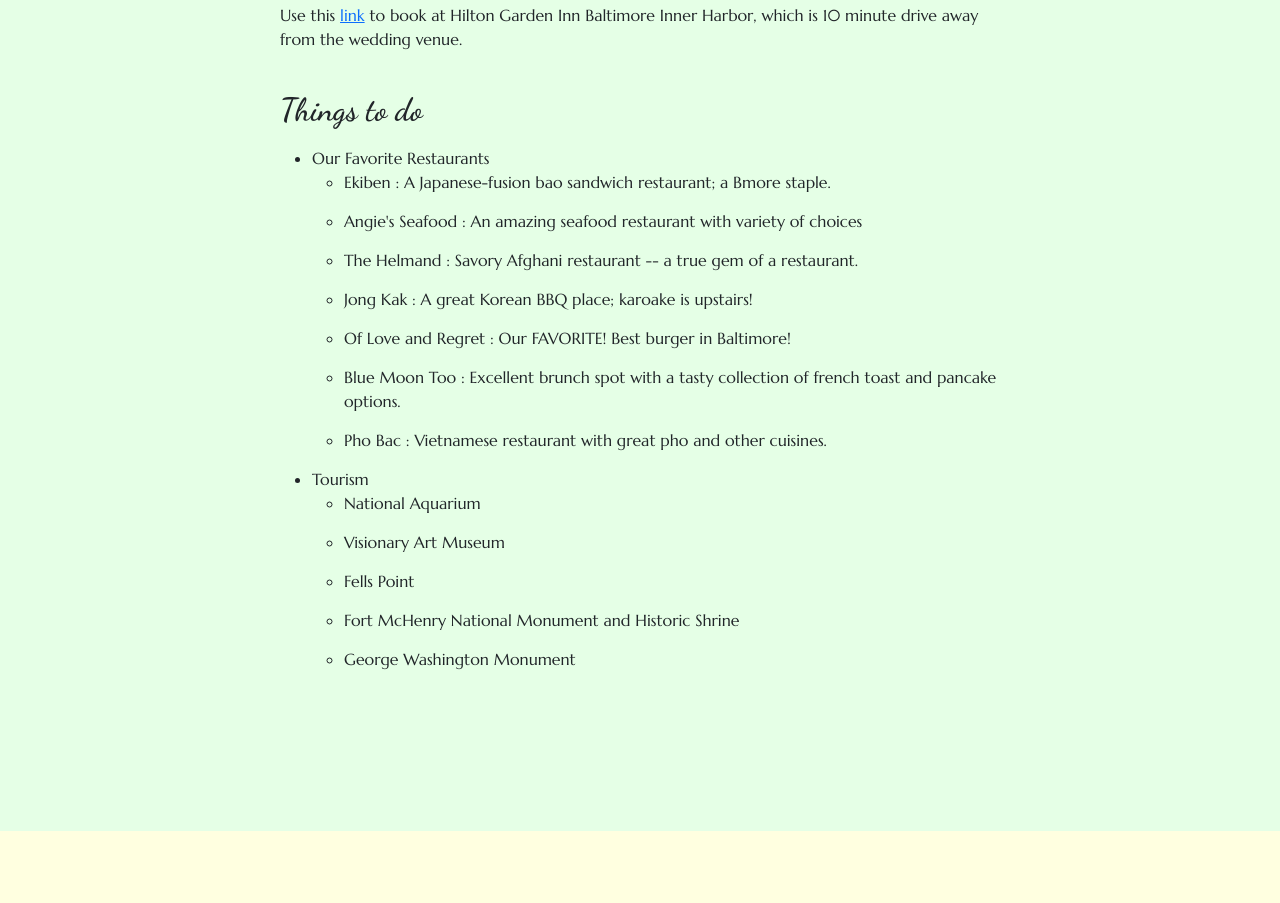
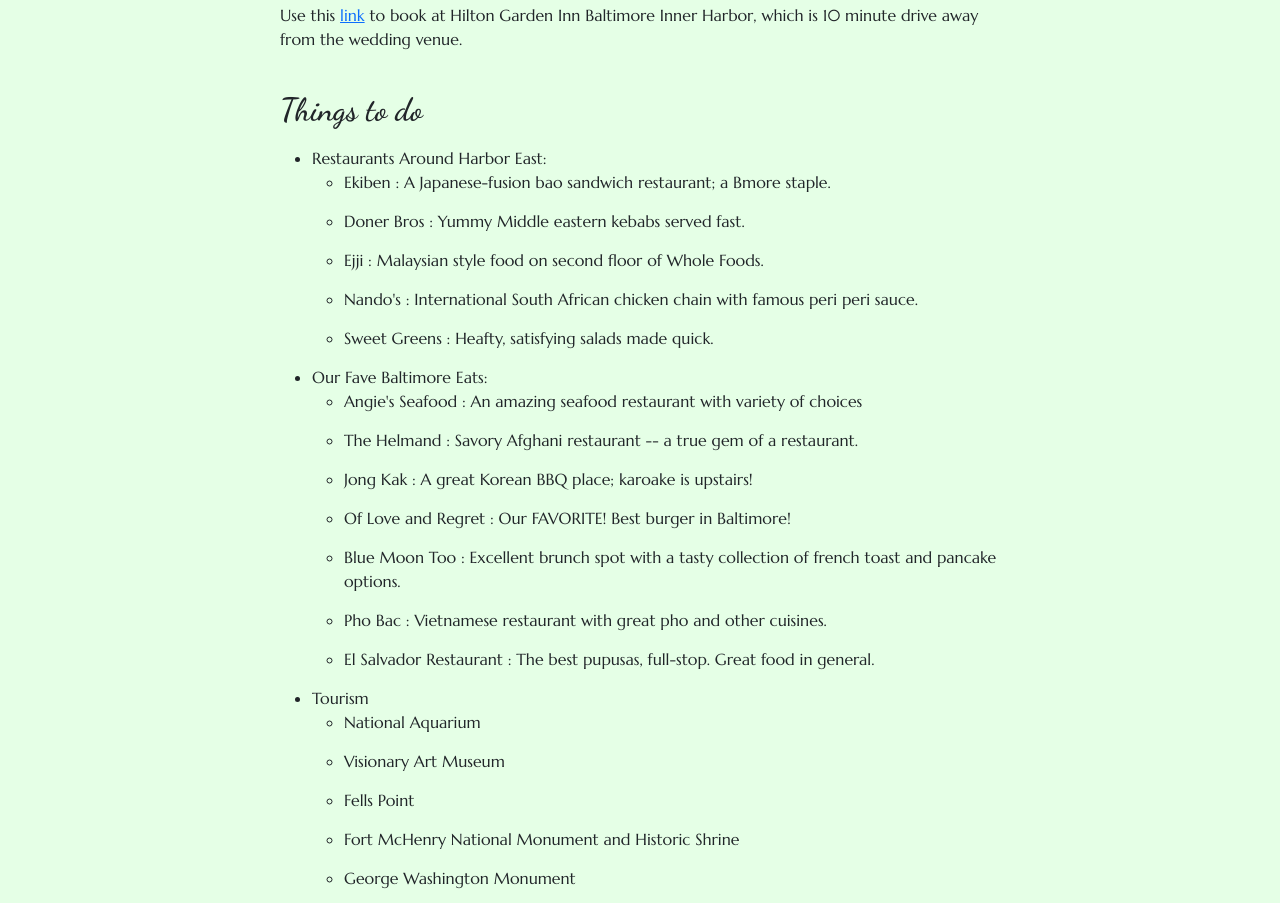
Before and after one commit to woojoonk/mikewoo2022, a plain HTML site: page index.html in a window 1280 px wide. Shown: the part 6173-7076 px from the top of the page. Drawn offline with nearby package versions, Linux system fonts and the light colour scheme.

Commit message:
Update index.html

```diff
--- a/index.html
+++ b/index.html
@@ -108,15 +108,23 @@
                         <br><h2 class="font-wedding2">Things to do</h2>
                         <p class="marfont">
                             <ul class="marfont">
-                                <li>Our Favorite Restaurants
+                                <li>Restaurants Around Harbor East:
                                     <ul>
                                         <li>Ekiben : A Japanese-fusion bao sandwich restaurant; a Bmore staple.</li>
+                                        <li>Doner Bros : Yummy Middle eastern kebabs served fast.</li>
+                                        <li>Ejji : Malaysian style food on second floor of Whole Foods.</li>
+                                        <li>Nando's : International South African chicken chain with famous peri peri sauce.</li>
+                                        <li>Sweet Greens : Heafty, satisfying salads made quick.</li>
+                                    </ul></li>
+                                 <li>Our Fave Baltimore Eats:
+                                    <ul>
                                         <li>Angie's Seafood : An amazing seafood restaurant with variety of choices</li>
                                         <li>The Helmand : Savory Afghani restaurant -- a true gem of a restaurant.</li>
                                         <li>Jong Kak : A great Korean BBQ place; karoake is upstairs!</li>
                                         <li>Of Love and Regret : Our FAVORITE! Best burger in Baltimore!</li>
                                         <li>Blue Moon Too : Excellent brunch spot with a tasty collection of french toast and pancake options.</li>
                                         <li>Pho Bac : Vietnamese restaurant with great pho and other cuisines.</li>
+                                         <li>El Salvador Restaurant : The best pupusas, full-stop. Great food in general.</li>
                                     </ul></li>
 
                                     <li>Tourism
```
